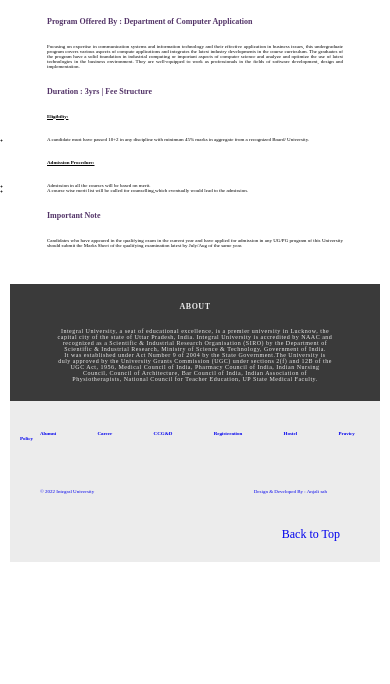
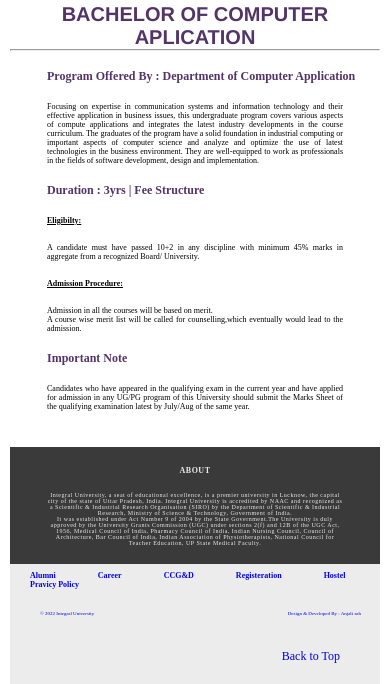
Before and after one commit to DevOpsAnjali/IUL, a plain HTML site: page department.html in a window 390 px wide. Shown: the part 182-866 px from the top of the page. Before the commit the page ends 844 px from the top, so only its background shows below. Drawn offline with nearby package versions, Linux system fonts and the light colour scheme.

Commit message:
responsive

```diff
--- a/styles.css
+++ b/styles.css
@@ -226,7 +226,7 @@ table{
     text-decoration: none;
     padding:0%;
     font-weight: 600;
-    font-size: 15px;
+    font-size: 12px;
     color: #555;
     flex-direction: column;
   }
@@ -259,7 +259,7 @@ table{
    section:nth-child(even){
     background-color: #ececec;
     padding-top: 0px;
-    padding-bottom: 20px;
+    padding-bottom: 10px;
   }
   .carousel-cell {
     width: 50%;
@@ -271,10 +271,10 @@ table{
     padding-left: 5px;
   }
   p{
-    text-align: center;
-    font-size: 8px;
-    padding-right: 40px;
-    padding-left: 40px;
+    text-align: justify center;
+    font-size: 10px;
+    padding-right: 30px;
+    padding-left: 30px;
  }
   .library{
     padding-left: 2px;
@@ -298,9 +298,12 @@ table{
     padding-top: 0%;
   }
   .cell{
-    font-size: 5px;
-    padding-left: 10px;
-    padding-right: 10px;
+    font-size: 8px;
+    padding-top: 2%;
+    padding-bottom: 1%;
+    padding-left: 0%;
+    padding-right: 0%;
+
   }
   .copy{
     text-decoration: none;
@@ -311,7 +314,7 @@ table{
   .dev{
     text-decoration: none;
     text-align: right;
-    padding-left: 40%;
+    padding-left: 50%;
     padding-right: 0%;
     font-size: 5px;
   }
@@ -324,28 +327,29 @@ table{
     font-size: 10px;
   }
   .bca{
-    font-size: 15px;
+    font-size: 20px;
     color: #533468;
     padding-left: 0%;
+    padding-top: 5%;
     text-align: center;
   }
   .department{
-    font-size: 8px;
+    font-size: 12px;
     color: #533468;
     padding-left: 10%;
   }
   .program{
-    font-size: 5px;
+    font-size: 8px;
     text-align: justify;
     padding-left: 10%;
     padding-right: 10%;
   }
   .list{
-    font-size: 5px;
+    font-size: 8px;
     text-align: justify;
     padding-left: 10%;
     padding-right: 10%;
-    list-style: circle;
+    list-style: none;
   }
 
 }
```
